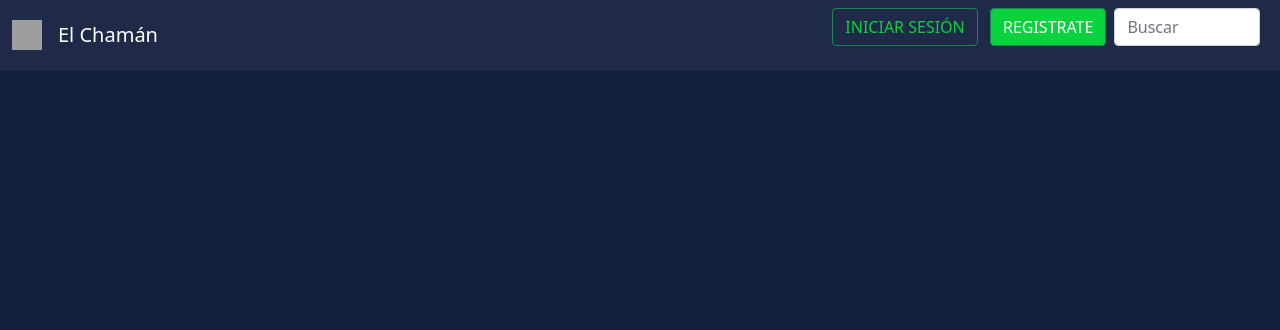
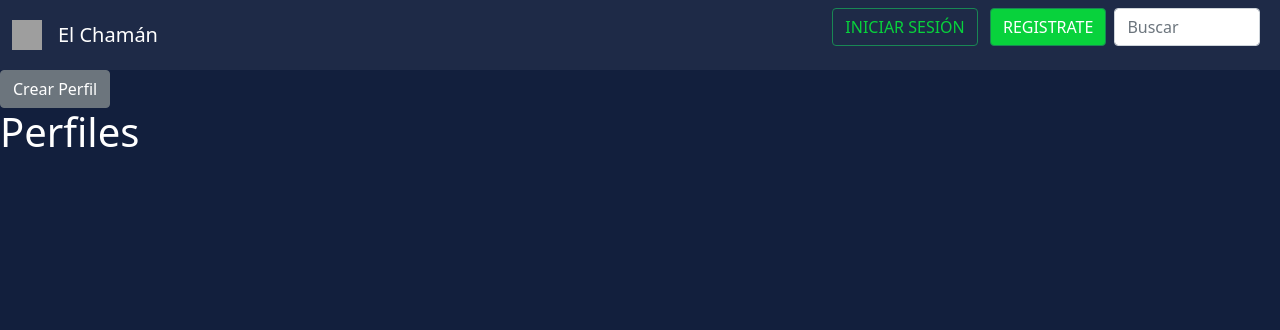
Before and after one commit to JulianRdz00/proyecto_capa, a Django app: page / in a window 1280 px wide. Shown: the top 330 px of the page. Run offline with Django 3.2, Linux system fonts and the light colour scheme; data that the repository does not hold is empty; some libraries are stand-ins or nearby versions; grey boxes are pictures that could not be loaded.

Commit message:
forms (perfil nuevo, edicion de perfil y otros)

```diff
--- a/perfiles/templates/perfiles/index.html
+++ /dev/null
@@ -1 +0,0 @@
-{% extends 'base.html' %}
--- /dev/null
+++ b/perfiles/templates/perfiles/perfil_list.html
@@ -0,0 +1,13 @@
+{% extends 'base.html' %}
+
+{% block content %}
+<div>
+    <h1 class="text-white">Perfiles</h1>
+</div>
+{% for profile in lista_perfiles %}
+    <div class="text-white">
+        <h2><a href="{% url 'perfil_detail' pk=profile.pk %}">{{ profile.user }}</a></h2>
+        <p>{{ profile.profesion }}</p>
+    </div>
+{% endfor %}
+{% endblock %}
--- a/perfiles/templates/perfiles/perfil_edit.html
+++ b/perfiles/templates/perfiles/perfil_new.html
@@ -1,8 +1,8 @@
 {% extends 'base.html' %}
 
 {% block content %}
-    <h2>Perfil Edit</h2>
-    <form method="Perfiles" class="text-white">
+    <h2>Perfil New</h2>
+    <form method="POST" class="text-white">
         {% csrf_token %}
         {{ form.as_p }}
         <button type="submit" class="btn btn-primary active">Guardar Cambios</button>
--- a/perfiles/urls.py
+++ b/perfiles/urls.py
@@ -3,6 +3,8 @@ from . import views
 
 
 urlpatterns = [
-    path('', views.index, name='index'),
-    path('Perfiles/edit', views.perfil_edit, name='perfil_edit')
+    path('', views.perfil_list, name='perfil_list'),
+    path('post/<int:pk>/', views.perfil_detail, name='perfil_detail'),
+    path('post/<int:pk>/edit/', views.perfil_edit, name='perfil_edit'),
+    path('Perfiles/new', views.perfil_new, name='perfil_new'),
 ]
--- a/perfiles/views.py
+++ b/perfiles/views.py
@@ -1,22 +1,42 @@
-from datetime import timezone
-from django.shortcuts import render
+import datetime
+from django.utils import timezone
+from django.shortcuts import render, get_object_or_404
 from .forms import Perfiles
 from .forms import FormPerfiles
 from django.shortcuts import redirect
 
 
-def index(request):
-    return render(request, 'perfiles/index.html')
+def perfil_list(request):
+    lista_perfiles = Perfiles.objects.order_by('profesion')
+    return render(request, 'perfiles/perfil_list.html', {'lista_perfiles': lista_perfiles})
 
-def perfil_edit(request):
-    if request.method == "EDIT":
-        form = FormPerfiles(request.EDIT)
+def perfil_detail(request, pk):
+    post = get_object_or_404(Perfiles, pk=pk)
+    return render(request, 'perfiles/perfil_detail.html', {'post': post})
+
+def perfil_new(request):
+    if request.method == "POST":
+        form = FormPerfiles(request.POST)
         if form.is_valid():
             edit = form.save(commit=False)
             edit.user = request.user
             edit.published_date = timezone.now()
             edit.save()
-            return redirect('base.html', pk=edit.pk)
+            return redirect('perfil_detail', pk=edit.pk)
     else:
         form = FormPerfiles()
-    return render(request, 'perfiles/perfil_edit.html', {'form': form})
+    return render(request, 'perfiles/perfil_new.html', {'form': form})
+
+def perfil_edit(request,pk):
+    post = get_object_or_404(Perfiles, pk=pk)
+    if request.method == "POST":
+        form = FormPerfiles(request.POST, instance=post)
+        if form.is_valid():
+            post = form.save(commit=False)
+            post.user = request.user
+            post.published_date = timezone.now()
+            post.save()
+            return redirect('perfil_detail', pk=post.pk)
+    else:
+        form = FormPerfiles(instance=post)
+    return render(request, 'perfiles/perfil_new.html', {'form': form})
--- a/templates/base.html
+++ b/templates/base.html
@@ -36,7 +36,7 @@
     </div>
   </div>
 </nav>
-<a href="{% url 'perfil_edit' %}" class="top-menu"><span class="glyphicon glyphicon-plus"></span></a>
+<a href="{% url 'perfil_new' %}" class="btn btn-secondary">Crear Perfil</a>
 <script src="{% static 'js/bootstrap.bundle.js' %}"></script>
 {% block content %}
 {% endblock content %}
```
Also changed, not shown: perfiles/models.py (+5 -5 lines), perfiles/templates/perfiles/perfil_detail.html (added, +31 -0 lines), perfiles/migrations/0006_rename_generos_perfiles_genero.py (added), perfiles/migrations/0007_alter_perfiles_facebook_alter_perfiles_linkedin_and_more.py (added), perfiles/migrations/0008_alter_perfiles_facebook.py (added), perfiles/migrations/0009_alter_perfiles_linkedin_alter_perfiles_twitter_and_more.py (added), perfiles/migrations/0010_alter_perfiles_ingles.py (added), perfiles/migrations/0011_alter_perfiles_ingles.py (added).
